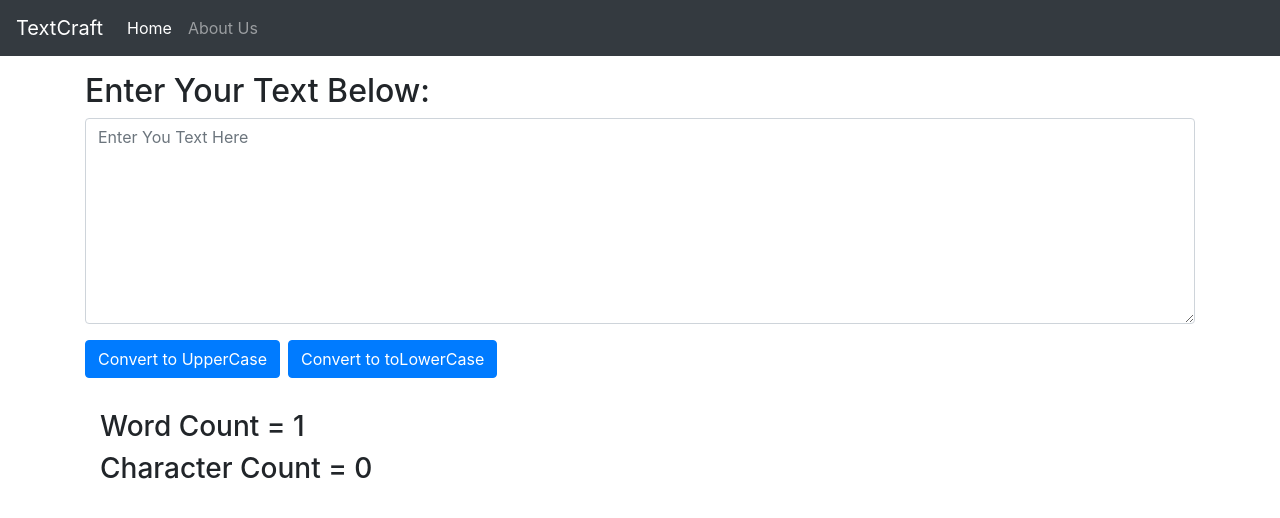
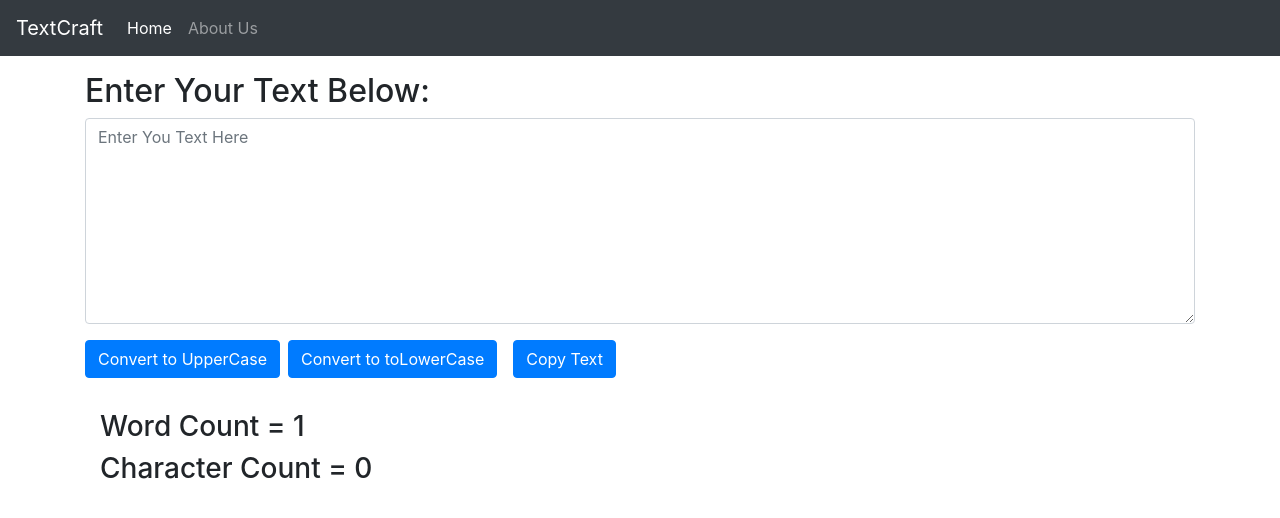
Before and after one commit to VijayVarma26/TextCraft, a React (Create React App) app in the folder text-craft/: page / in a window 1280 px wide. Shown: the top 518 px of the page. Built offline with nearby package versions, Linux system fonts and the light colour scheme.

Commit message:
added feature to copy text from text area

```diff
--- a/text-craft/src/components/TextForm.js
+++ b/text-craft/src/components/TextForm.js
@@ -15,6 +15,8 @@ export default function TextForm() {
     setText(text.toLowerCase());
   };
 
+  const copyText = () => {};
+  navigator.clipboard.writeText(text)
   return (
     <>
       <div class="form-group">
@@ -33,6 +35,9 @@ export default function TextForm() {
         <button className="btn btn-primary my-3 mx-2" onClick={toLowerCase}>
           Convert to toLowerCase
         </button>
+        <button className="btn btn-primary my-3 mx-2" onClick={copyText}>
+          Copy Text
+        </button>
       </div>
       <div className="container my-3 ">
         <h3>Word Count = {text.split(" ").length}</h3>
```
